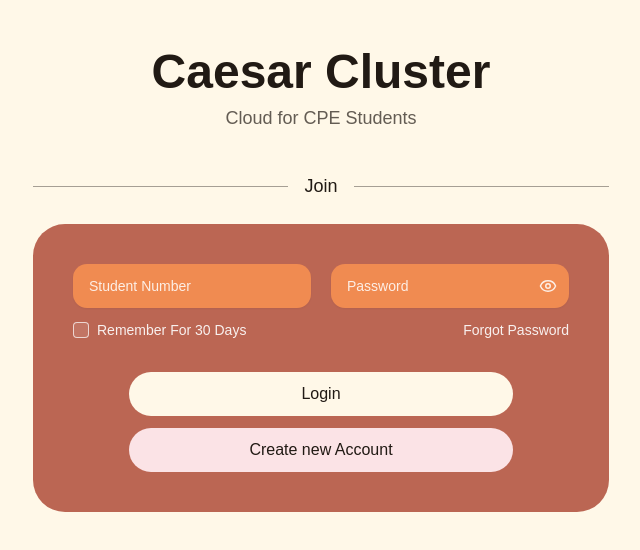
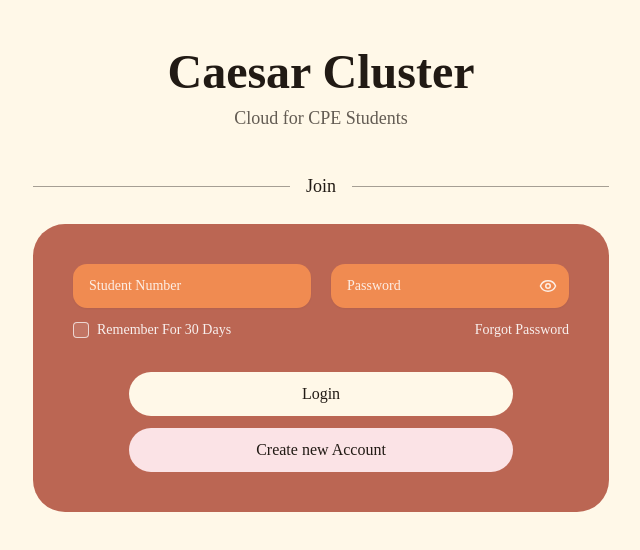
Before and after one commit to GGEarth5632144/Caesar-Cluster, a React (Vite) app in the folder frontend/caesar cluster/: page /login in a window 1280 px wide. Shown: the top 550 px of the page, without its empty margins (319-959 px from the left). Built offline with nearby package versions, Linux system fonts and the light colour scheme; no server answers.

Commit message:
Add Fira Code font, update Sidebar styles, and enhance scrollbar design

```diff
--- a/frontend/caesar cluster/package.json
+++ b/frontend/caesar cluster/package.json
@@ -11,6 +11,7 @@
   },
   "dependencies": {
     "@base-ui/react": "^1.6.0",
+    "@fontsource-variable/fira-code": "^5.3.0",
     "@fontsource-variable/geist": "^5.2.9",
     "@hookform/resolvers": "^5.4.0",
     "axios": "^1.18.1",
--- a/frontend/caesar cluster/src/App.tsx
+++ b/frontend/caesar cluster/src/App.tsx
@@ -5,8 +5,6 @@ import Register from "@/pages/Register";
 import ProtectedRoute from "@/components/ProtectedRoute";
 import DashboardLayout from "@/layouts/DashboardLayout";
 import Profile from "@/pages/Profile";
-
-// นำเข้า State และหน้า Dashboard ของแต่ละ Role
 import { useAuthStore } from "@/store/authStore";
 import AdminDashboard from "@/pages/admin/AdminDashboard";
 import UserDashboard from "@/pages/user/UserDashboard";
@@ -25,10 +23,8 @@ function App() {
       <Routes>
         <Route path="/login" element={<Login />} />
         <Route path="/register" element={<Register />} />
-
         <Route element={<ProtectedRoute />}>
           <Route path="/" element={<DashboardLayout />}>
-
             {/* ---------------- ROUTE สำหรับ USER (Role 1) ---------------- */}
             {isUser && (
               <>
@@ -36,7 +32,6 @@ function App() {
                 <Route path="profile" element={<Profile />} />
               </>
             )}
-
             {/* ---------------- ROUTE สำหรับ ADMIN (Role 2) ---------------- */}
             {isAdmin && (
               <>
@@ -44,7 +39,6 @@ function App() {
                 <Route path="profile" element={<Profile />} />
               </>
             )}
-
           </Route>
         </Route>
       </Routes>
--- a/frontend/caesar cluster/src/components/layout/Sidebar.tsx
+++ b/frontend/caesar cluster/src/components/layout/Sidebar.tsx
@@ -46,7 +46,7 @@ export default function Sidebar({
         </div>
       </div>
 
-      <nav className="flex-1 space-y-1.5 px-4 py-2">
+      <nav className="flex-1 overflow-y-auto space-y-1.5 px-4 py-2">
         {navItems.map((item) => {
           const Icon = item.icon;
 
@@ -76,7 +76,7 @@ export default function Sidebar({
         })}
       </nav>
 
-      <div className="flex items-center gap-3 border-t border-white/15 px-5 py-5">
+      <div className="mt-auto shrink-0 flex items-center gap-3 border-t border-white/15 px-5 py-5">
         <Avatar>
           <AvatarFallback className="bg-[#F08B51] text-white">
             {initials}
--- a/frontend/caesar cluster/src/index.css
+++ b/frontend/caesar cluster/src/index.css
@@ -1,13 +1,13 @@
 @import "tailwindcss";
 @import "tw-animate-css";
 @import "shadcn/tailwind.css";
-@import "@fontsource-variable/geist";
+@import '@fontsource-variable/fira-code/wght.css';
 
 @custom-variant dark (&:is(.dark *));
 
 @theme inline {
     --font-heading: var(--font-sans);
-    --font-sans: 'Geist Variable', sans-serif;
+    --font-sans: 'Fira Code Variable', front-sans;
     --color-sidebar-ring: var(--sidebar-ring);
     --color-sidebar-border: var(--sidebar-border);
     --color-sidebar-accent-foreground: var(--sidebar-accent-foreground);
@@ -128,3 +128,28 @@
     @apply font-sans;
     }
 }
+
+/* Scoll */
+::-webkit-scrollbar {
+  width: 6px; /* ปรับความกว้างให้บางลง */
+  height: 6px; /* สำหรับแนวนอน */
+}
+
+::-webkit-scrollbar-track {
+  background: transparent; /* ให้พื้นหลังแทร็กโปร่งใส กลืนไปกับสี Sidebar */
+}
+
+::-webkit-scrollbar-thumb {
+  background-color: rgba(255, 255, 255, 0.2); /* สีของแถบเลื่อน ให้เป็นสีขาวโปร่งแสง */
+  border-radius: 10px; /* ทำขอบให้โค้งมนดูมินิมอล */
+}
+
+::-webkit-scrollbar-thumb:hover {
+  background-color: #F08B51; /* เปลี่ยนเป็นสีส้มของโปรเจกต์ตอนเอาเมาส์ไปชี้ */
+}
+
+/* สำหรับ Firefox */
+* {
+  scrollbar-width: thin;
+  scrollbar-color: rgba(255, 255, 255, 0.2) transparent;
+}
--- a/frontend/caesar cluster/tsconfig.json
+++ b/frontend/caesar cluster/tsconfig.json
@@ -5,7 +5,6 @@
     { "path": "./tsconfig.node.json" }
   ],
   "compilerOptions": {
-    "baseUrl": ".",
     "paths": {
       "@/*": ["./src/*"]
     }
```
Also changed, not shown: 1 other file (tests, documents, lock files or other folders).
